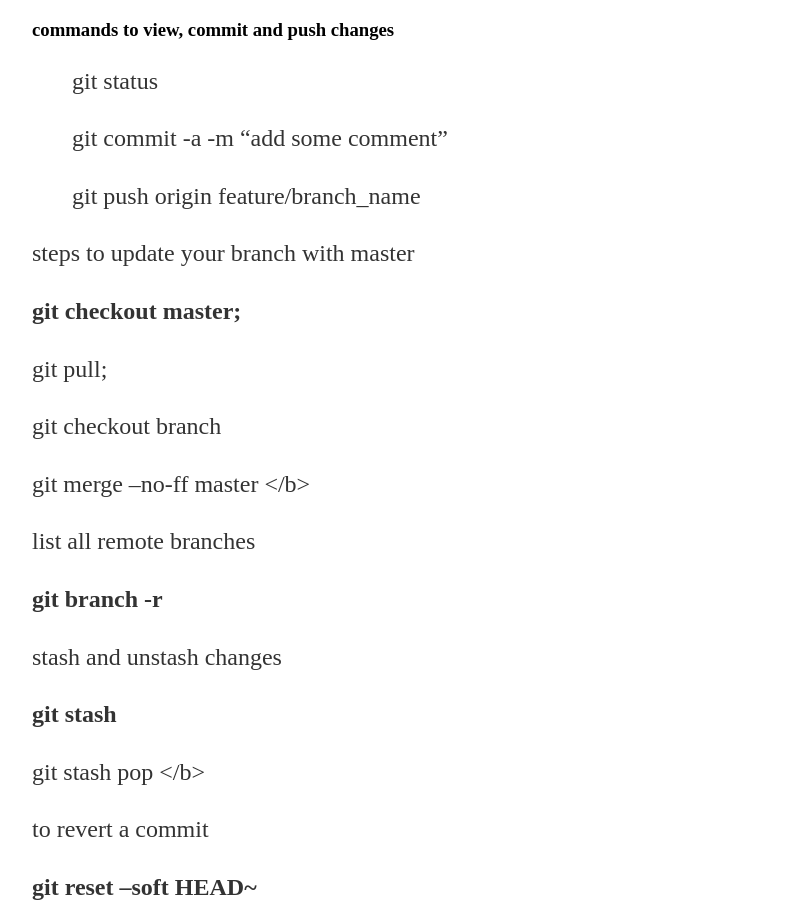
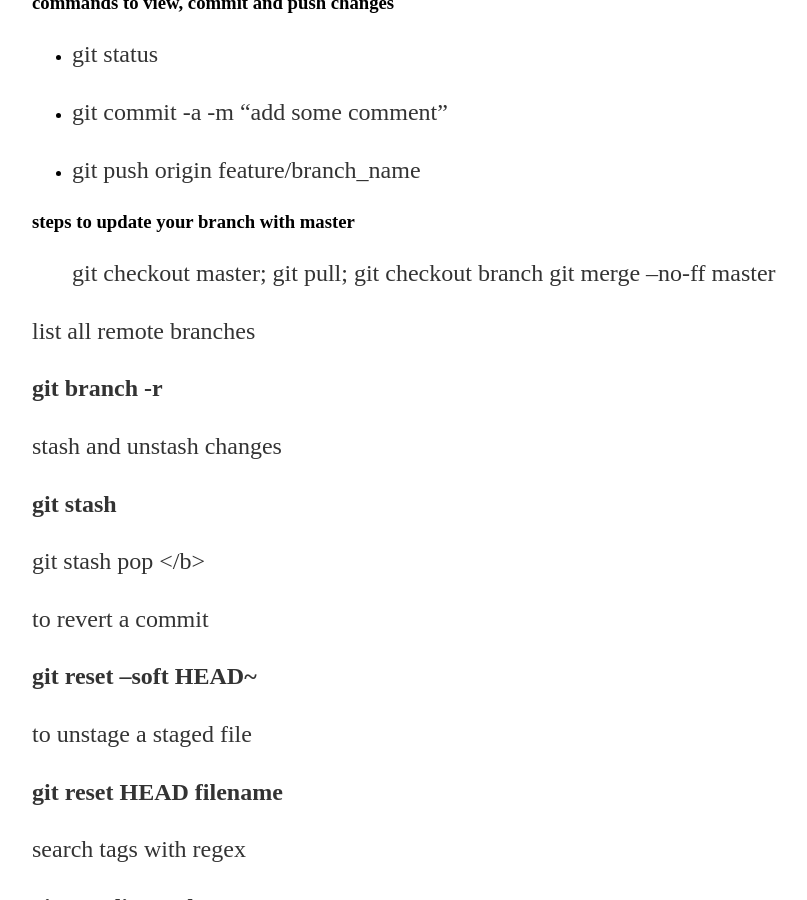
Before and after one commit to npinar/npinar.github.io, a Jekyll site: the page built from _posts/2018-04-28-most-useful-git-commands.md, in a window 1280 px wide and 900 px high, scrolled down 548 px. Shown: the whole window, without its empty margins (160-967 px from the left). Built offline with Jekyll 4.4.1, drawn with Linux system fonts in a browser that asks for light colours.

Commit message:
Update 2018-04-28-most-useful-git-commands.md

```diff
--- a/_posts/2018-04-28-most-useful-git-commands.md
+++ b/_posts/2018-04-28-most-useful-git-commands.md
@@ -16,28 +16,23 @@ date: 2018-04-28
 
 ### open graphical repository browser
 
-> gitk
+- gitk
 
 ### commands to view, commit and push changes
 
-> git status
+- git status
 
-> git commit -a -m "add some comment"
+- git commit -a -m "add some comment"
 
-> git push origin feature/branch_name
+- git push origin feature/branch_name
 
 
-steps to update  your branch with master
+### steps to update  your branch with master
 
-<b>
-git checkout master;
-
-git pull;
-
-git checkout branch
-
-git merge --no-ff master
-</b>
+> git checkout master;
+> git pull;
+> git checkout branch
+> git merge --no-ff master
 
 list all remote branches
 
```
